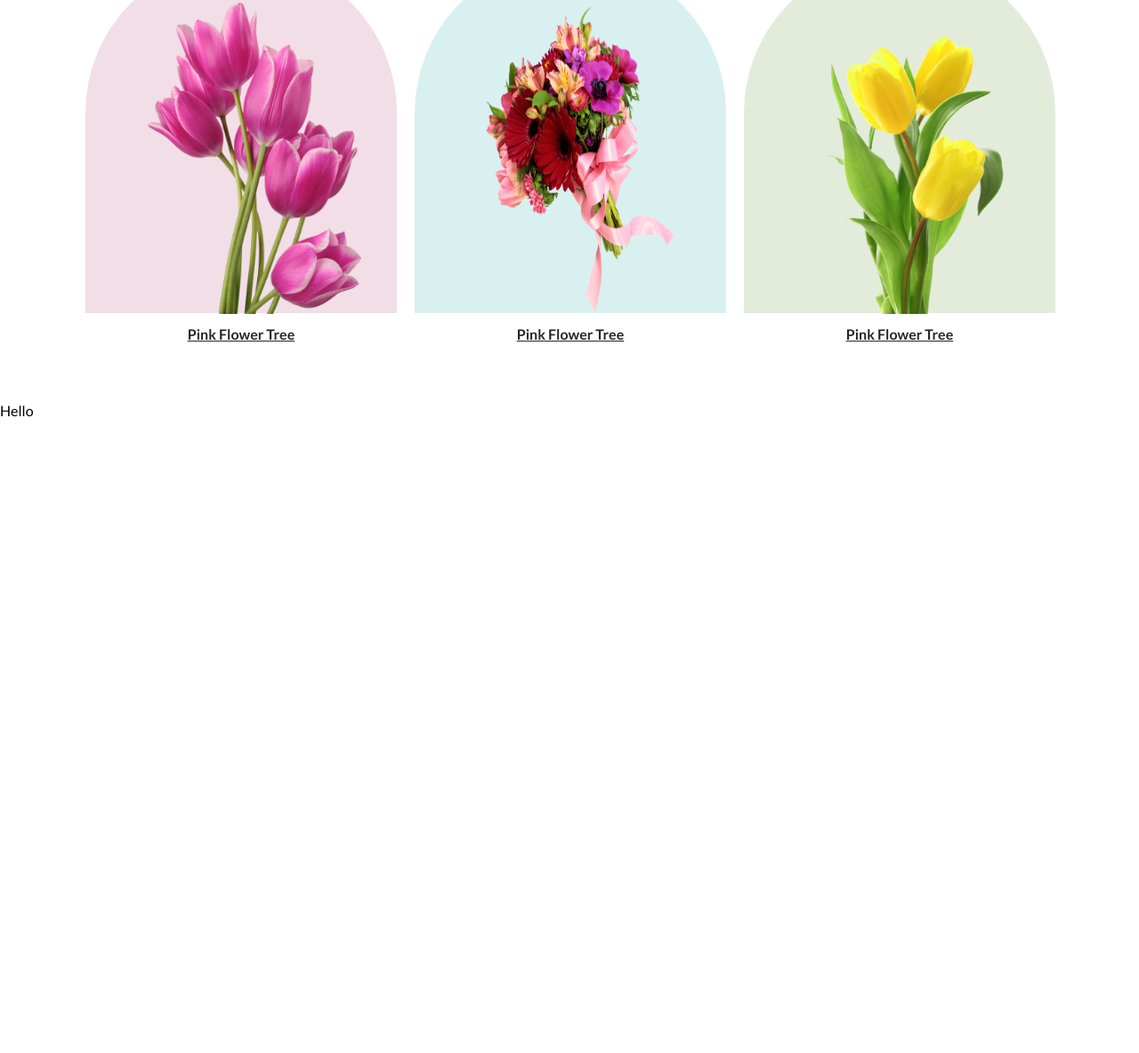
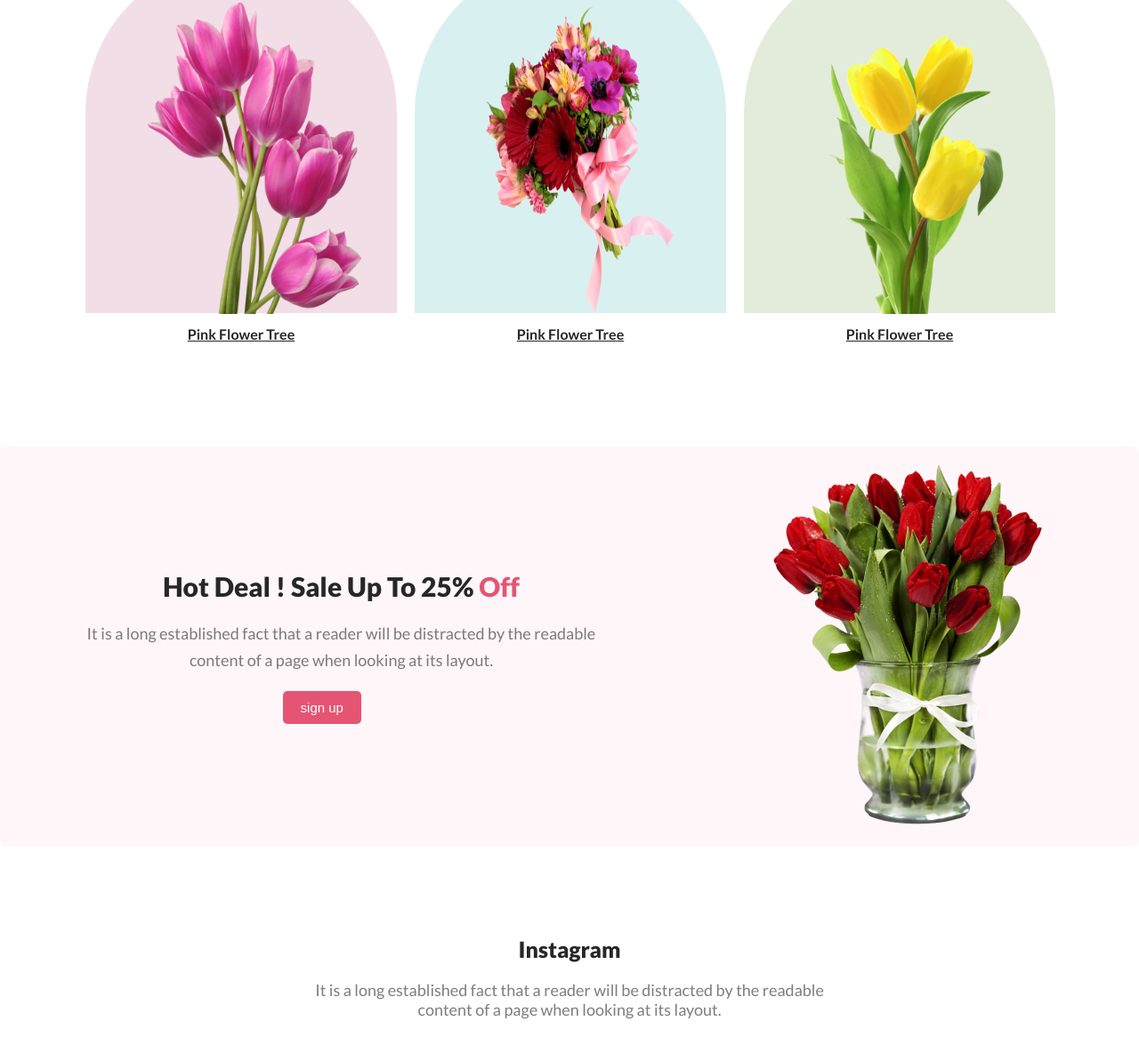
Before and after one commit to mdahnafhossainabir/first-assignment, a plain HTML site: page index.html in a window 1280 px wide. Shown: the part 792-1976 px from the top of the page at 89% size. Before the commit the page ends 1263 px from the top, so only its background shows below. Drawn offline with Linux system fonts and the light colour scheme.

Commit message:
added hot deal

```diff
--- a/css/style.css
+++ b/css/style.css
@@ -61,7 +61,7 @@ body{
 /* featured section */
 
 .featured{
-    margin-bottom: 100px;
+    margin-bottom: 150px;
 }
 
 .featured-text{
@@ -131,3 +131,72 @@ body{
     text-decoration-line: underline;
 
 }
+
+/* hot deal styles */
+
+.hot-container{
+border-radius: 8px;
+background: #e554730d;
+height: 450px;
+display: flex;
+align-items: center;
+justify-content: space-around;
+margin-bottom: 100px;
+}
+
+.hot-btn{
+    margin-top: 20px;
+    color: #FFF;
+    font-size: 15px;
+    font-weight: 500;
+    border-radius: 5px;
+    background: #E55473;
+    border: 0px;
+    padding: 10px 20px;
+    text-align: center;
+    margin-left: 220px;
+
+}
+
+.hot-title{
+color: #272727;
+font-size: 30px;
+font-weight: 800;
+margin-bottom: 20px;
+text-align: center;
+}
+
+.off{
+    color: #E55473;
+}
+
+.hot-description{
+    color: rgba(39, 39, 39, 0.60);
+    text-align: center;
+    font-family: Lato;
+    font-size: 18px;
+    font-style: normal;
+    font-weight: 400;
+    line-height: 30px;
+}
+
+.Instagram-text{
+
+    text-align: center;
+}
+
+.Instagram-title{
+    margin-bottom: 20px;
+    color: #272727;
+    font-size: 25px;
+    font-weight: 800;
+
+}
+
+.Instagram-description{
+
+    color: #27272799;
+    font-size: 18px;
+    font-weight: 400;
+    margin-bottom: 50px;
+}
--- a/index.html
+++ b/index.html
@@ -53,9 +53,26 @@
         </section>
 
         <section>
-            <div class="contact">
-                <p>Hello</p>
+           <div class="hot-container">
+
+            <div class="hot-text">
+                <h1 class="hot-title">Hot Deal ! Sale Up To 25% <span class="off">Off</span></h1>
+                <p class="hot-description">It is a long established fact that a reader will be distracted by the readable<br>content of a page when looking at its layout.</p>
+                <button class="hot-btn">sign up</button>
             </div>
+            <div class="hot-img">
+                <img class="hot" src="Flower Asset/pngwing 8.png" alt="">
+            </div>
+           </div>
+        </section>
+
+        <section>
+            <section>
+                <div class="Instagram">
+                    <div class="Instagram-text">
+                        <h3 class="Instagram-title">Instagram</h3>
+                        <p class="Instagram-description">It is a long established fact that a reader will be distracted by the readable<br>content of a page when looking at its layout.</p>
+                    </div>
         </section>
     </main>
 
```
